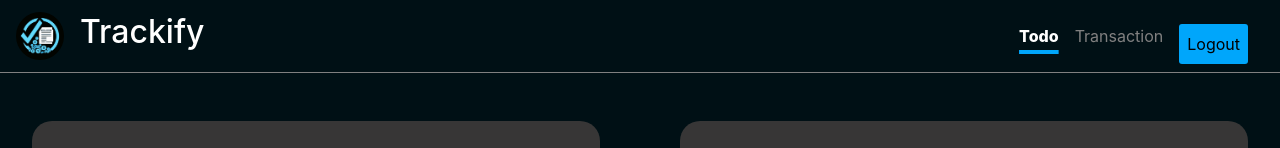
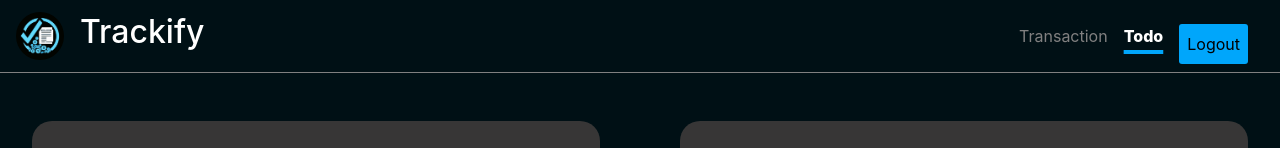
Before and after one commit to Slok9931/Personalised-expense-tracker-and-todo---CSP203, a React (Create React App) app in the folder Frontend/: page / in a window 1280 px wide. Shown: the top 148 px of the page. Built offline with nearby package versions, Linux system fonts and the light colour scheme; no server answers; sample sign-in values are in the browser's storage.

Commit message:
Changes in navbar

```diff
--- a/Frontend/src/components/Login.js
+++ b/Frontend/src/components/Login.js
@@ -22,7 +22,7 @@ const Login = () => {
     const json = await response.json();
     if (json.success) {
       localStorage.setItem("token", json.authtoken);
-      navigate("/");
+      navigate("/transaction");
     } else {
       alert("Invalid Credentials");
     }
--- a/Frontend/src/components/Navbar.js
+++ b/Frontend/src/components/Navbar.js
@@ -30,20 +30,20 @@ const Navbar = () => {
         {localStorage.getItem("token") ? (
           <div>
             <Link
+              to={"/transaction"}
+              className={`${
+                location.pathname === "/transaction" ? "active" : "inactive"
+              } Link`}
+            >
+              Transaction
+            </Link>
+            <Link
               to={"/"}
               className={`${
                 location.pathname === "/" ? "active" : "inactive"
               } Link`}
             >
               Todo
-            </Link>
-            <Link
-              to={"/transaction"}
-              className={`${
-                location.pathname === "/transaction" ? "active" : "inactive"
-              } Link`}
-            >
-              Transaction
             </Link>
           </div>
         ) : (
--- a/Frontend/src/components/Signup.js
+++ b/Frontend/src/components/Signup.js
@@ -45,7 +45,7 @@ const Signup = () => {
       const json = await response.json();
       if (json.success) {
         localStorage.setItem("token", json.authtoken);
-        navigate("/");
+        navigate("/transaction");
       } else {
         alert("These credentials already exist.");
       }
```
